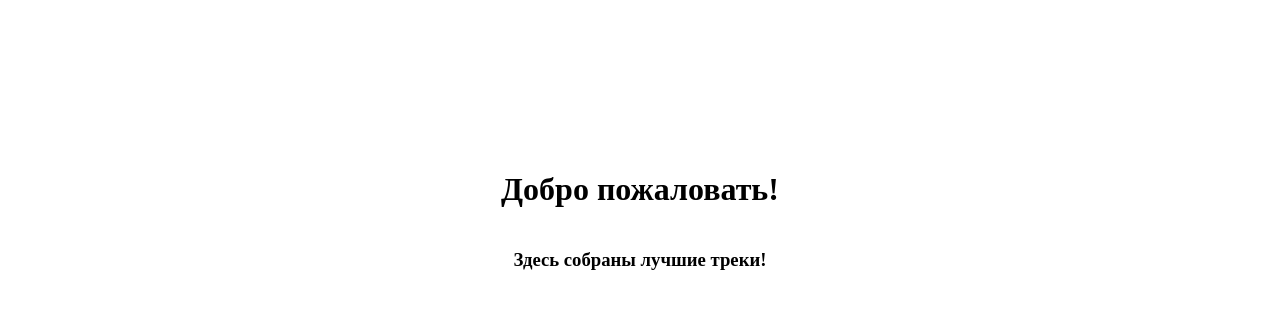
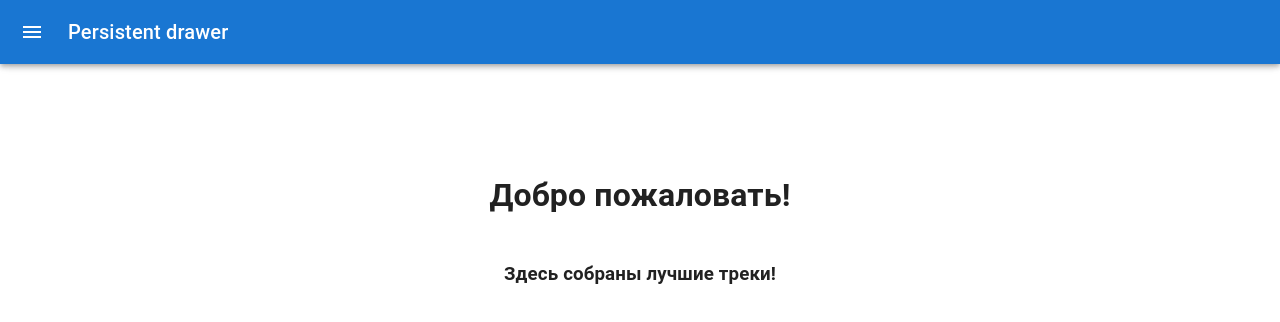
Before and after one commit to DenisJet/spotify-clone-client, a Next.js app: page / in a window 1280 px wide. Shown: the top 322 px of the page. Built offline with nearby package versions, Linux system fonts and the light colour scheme.

Commit message:
create navbar

```diff
--- /dev/null
+++ b/components/navbar.tsx
@@ -0,0 +1,124 @@
+import * as React from 'react';
+import { styled, useTheme } from '@mui/material/styles';
+import Box from '@mui/material/Box';
+import Drawer from '@mui/material/Drawer';
+import CssBaseline from '@mui/material/CssBaseline';
+import MuiAppBar, { AppBarProps as MuiAppBarProps } from '@mui/material/AppBar';
+import Toolbar from '@mui/material/Toolbar';
+import List from '@mui/material/List';
+import Typography from '@mui/material/Typography';
+import Divider from '@mui/material/Divider';
+import IconButton from '@mui/material/IconButton';
+import MenuIcon from '@mui/icons-material/Menu';
+import ChevronLeftIcon from '@mui/icons-material/ChevronLeft';
+import ChevronRightIcon from '@mui/icons-material/ChevronRight';
+import ListItem from '@mui/material/ListItem';
+import ListItemButton from '@mui/material/ListItemButton';
+import ListItemIcon from '@mui/material/ListItemIcon';
+import ListItemText from '@mui/material/ListItemText';
+import InboxIcon from '@mui/icons-material/MoveToInbox';
+import MailIcon from '@mui/icons-material/Mail';
+import { useRouter } from 'next/router';
+
+const menuItems = [
+  { text: 'Главная', href: '/' },
+  { text: 'Список треков', href: '/tracks' },
+  { text: 'Список альбомов', href: '/albums' },
+];
+
+const drawerWidth = 240;
+
+interface AppBarProps extends MuiAppBarProps {
+  open?: boolean;
+}
+
+const AppBar = styled(MuiAppBar, {
+  shouldForwardProp: (prop) => prop !== 'open',
+})<AppBarProps>(({ theme, open }) => ({
+  transition: theme.transitions.create(['margin', 'width'], {
+    easing: theme.transitions.easing.sharp,
+    duration: theme.transitions.duration.leavingScreen,
+  }),
+  ...(open && {
+    width: `calc(100% - ${drawerWidth}px)`,
+    marginLeft: `${drawerWidth}px`,
+    transition: theme.transitions.create(['margin', 'width'], {
+      easing: theme.transitions.easing.easeOut,
+      duration: theme.transitions.duration.enteringScreen,
+    }),
+  }),
+}));
+
+const DrawerHeader = styled('div')(({ theme }) => ({
+  display: 'flex',
+  alignItems: 'center',
+  padding: theme.spacing(0, 1),
+  // necessary for content to be below app bar
+  ...theme.mixins.toolbar,
+  justifyContent: 'flex-end',
+}));
+
+export default function Navbar() {
+  const theme = useTheme();
+  const [open, setOpen] = React.useState(false);
+  const router = useRouter();
+
+  const handleDrawerOpen = () => {
+    setOpen(true);
+  };
+
+  const handleDrawerClose = () => {
+    setOpen(false);
+  };
+
+  return (
+    <Box sx={{ display: 'flex' }}>
+      <CssBaseline />
+      <AppBar position='fixed' open={open}>
+        <Toolbar>
+          <IconButton
+            color='inherit'
+            aria-label='open drawer'
+            onClick={handleDrawerOpen}
+            edge='start'
+            sx={{ mr: 2, ...(open && { display: 'none' }) }}
+          >
+            <MenuIcon />
+          </IconButton>
+          <Typography variant='h6' noWrap component='div'>
+            Persistent drawer
+          </Typography>
+        </Toolbar>
+      </AppBar>
+      <Drawer
+        sx={{
+          width: drawerWidth,
+          flexShrink: 0,
+          '& .MuiDrawer-paper': {
+            width: drawerWidth,
+            boxSizing: 'border-box',
+          },
+        }}
+        variant='persistent'
+        anchor='left'
+        open={open}
+      >
+        <DrawerHeader>
+          <IconButton onClick={handleDrawerClose}>
+            {theme.direction === 'ltr' ? <ChevronLeftIcon /> : <ChevronRightIcon />}
+          </IconButton>
+        </DrawerHeader>
+        <List>
+          {menuItems.map(({ text, href }, index) => (
+            <ListItem key={text} onClick={() => router.push(href)}>
+              <ListItemButton>
+                <ListItemIcon>{index % 2 === 0 ? <InboxIcon /> : <MailIcon />}</ListItemIcon>
+                <ListItemText primary={text} />
+              </ListItemButton>
+            </ListItem>
+          ))}
+        </List>
+      </Drawer>
+    </Box>
+  );
+}
--- a/pages/index.tsx
+++ b/pages/index.tsx
@@ -1,8 +1,10 @@
+import Navbar from '@/components/navbar';
 import { Button } from '@mui/material';
 
 export default function Index() {
   return (
     <>
+      <Navbar />
       <div className='center'>
         <h1>Добро пожаловать!</h1>
         <h3>Здесь собраны лучшие треки!</h3>
--- /dev/null
+++ b/pages/tracks/index.tsx
@@ -0,0 +1,3 @@
+export default function Index() {
+  return <div>Список треков</div>;
+}
```
